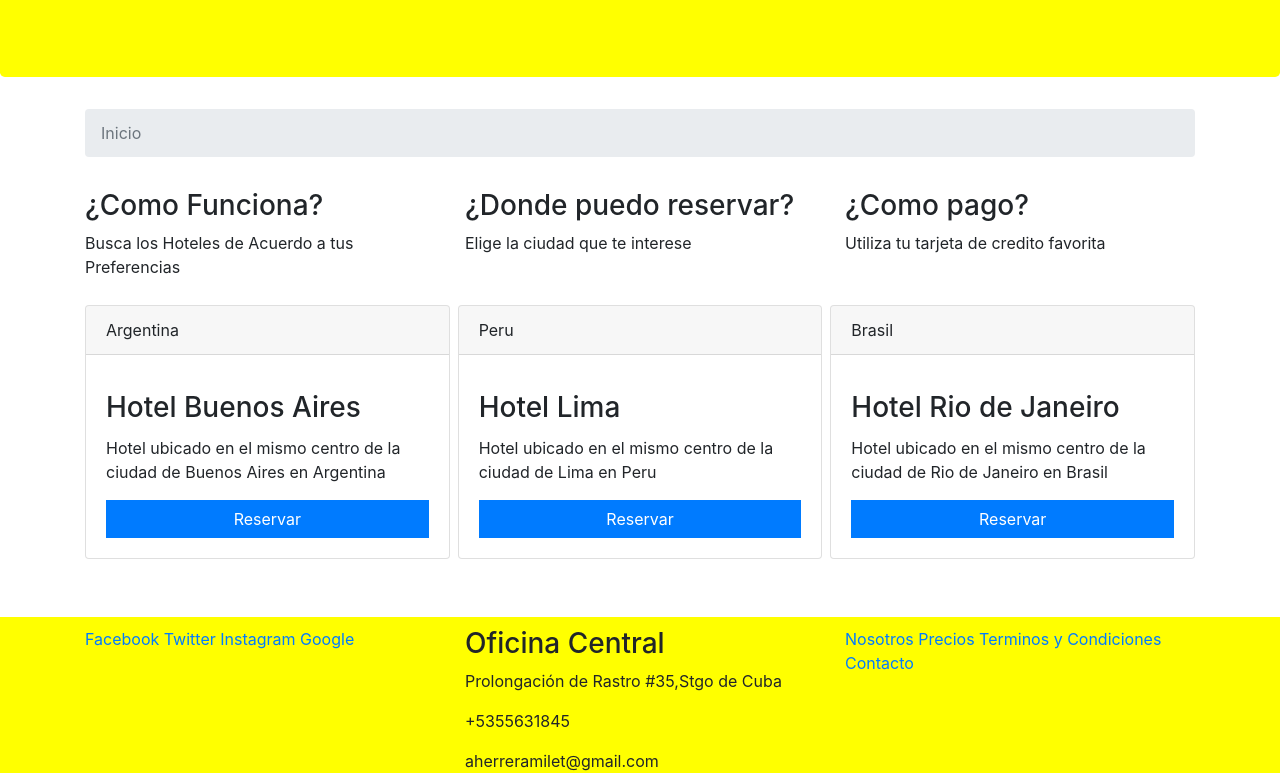
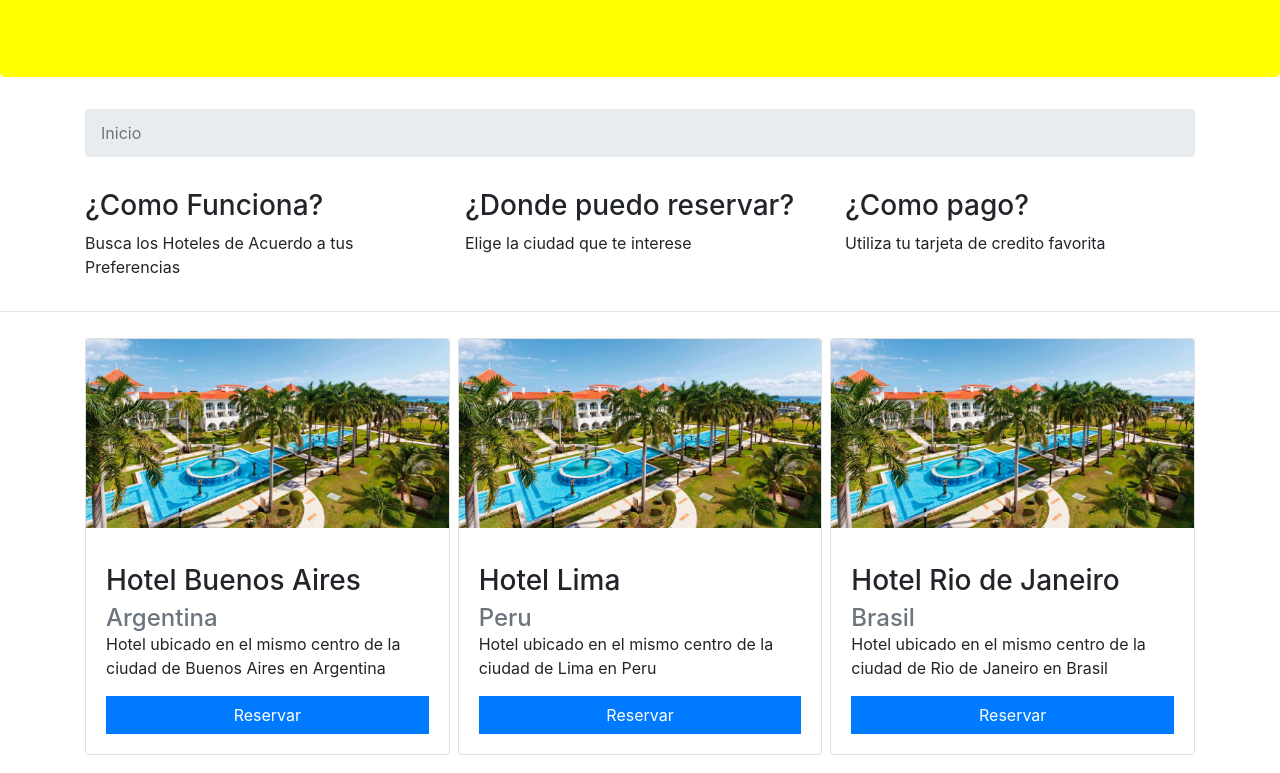
Before and after one commit to Alex70795/guia_hoteles, a website: page index.html in a window 1280 px wide. Shown: the part 197-970 px from the top of the page. Drawn offline with nearby package versions, Linux system fonts and the light colour scheme; a web font is replaced by a local one.

Commit message:
agregando imagenes

```diff
--- a/index.html
+++ b/index.html
@@ -42,6 +42,7 @@
             </ol>
         </nav>
       </div>
+
       <div class="container">
             <div class="row">
                 <div class="col-sm-4">
@@ -64,15 +65,16 @@
                 </div>
             </div>
       </div>
+      <hr>
 
       <div class="container">
          <div class="d-flex flex-grap flex-row-reverse">
             <div class="card card-hotel d-flex flex-colum justify-content-between ml-2">
-                <div class="card-header">Brasil</div>
+                <img src="images/slide-hotel-riu-palace-mexico_tcm55-200487.jpg" class="card-img-top" alt="Guia Hoteles">
                 <div class="card-body">
                 <p>
                     <h3 class="card-title">Hotel Rio de Janeiro</h3>
-
+                    <h4 class="card-subtitle text-muted">Brasil</h4>
                     <p class="card-text">Hotel ubicado en el mismo centro de la ciudad de Rio de Janeiro en Brasil</p>
                 </p>
                 <div>
@@ -81,12 +83,12 @@
             </div>
             </div>
             <div class="card card-hotel d-flex flex-colum justify-content-between ml-2">
-                <div class="card-header">Peru</div>
+                <img src="images/slide-hotel-riu-palace-mexico_tcm55-200487.jpg" class="card-img-top" alt="Guia Hoteles">
                 <div class="card-body">
 
                 <p>
                     <h3 class="card-title">Hotel Lima</h3>
-
+                    <h4 class="card-subtitle text-muted">Peru</h4>
                     <p class="card-text">Hotel ubicado en el mismo centro de la ciudad de Lima en Peru</p>
                 </p>
                 <div>
@@ -95,12 +97,12 @@
              </div>
             </div>
             <div class="card card-hotel d-flex flex-colum justify-content-between">
-                <div class="card-header">Argentina</div>
+                <img src="images/slide-hotel-riu-palace-mexico_tcm55-200487.jpg" class="card-img-top" alt="Guia Hoteles">
                 <div class="card-body">
 
                 <p>
                     <h3 class="card-title">Hotel Buenos Aires</h3>
-
+                    <h4 class="card-subtitle text-muted">Argentina</h4>
                     <p class="card-text">Hotel ubicado en el mismo centro de la ciudad de Buenos Aires en Argentina</p>
                 </p>
                 <div>
```
